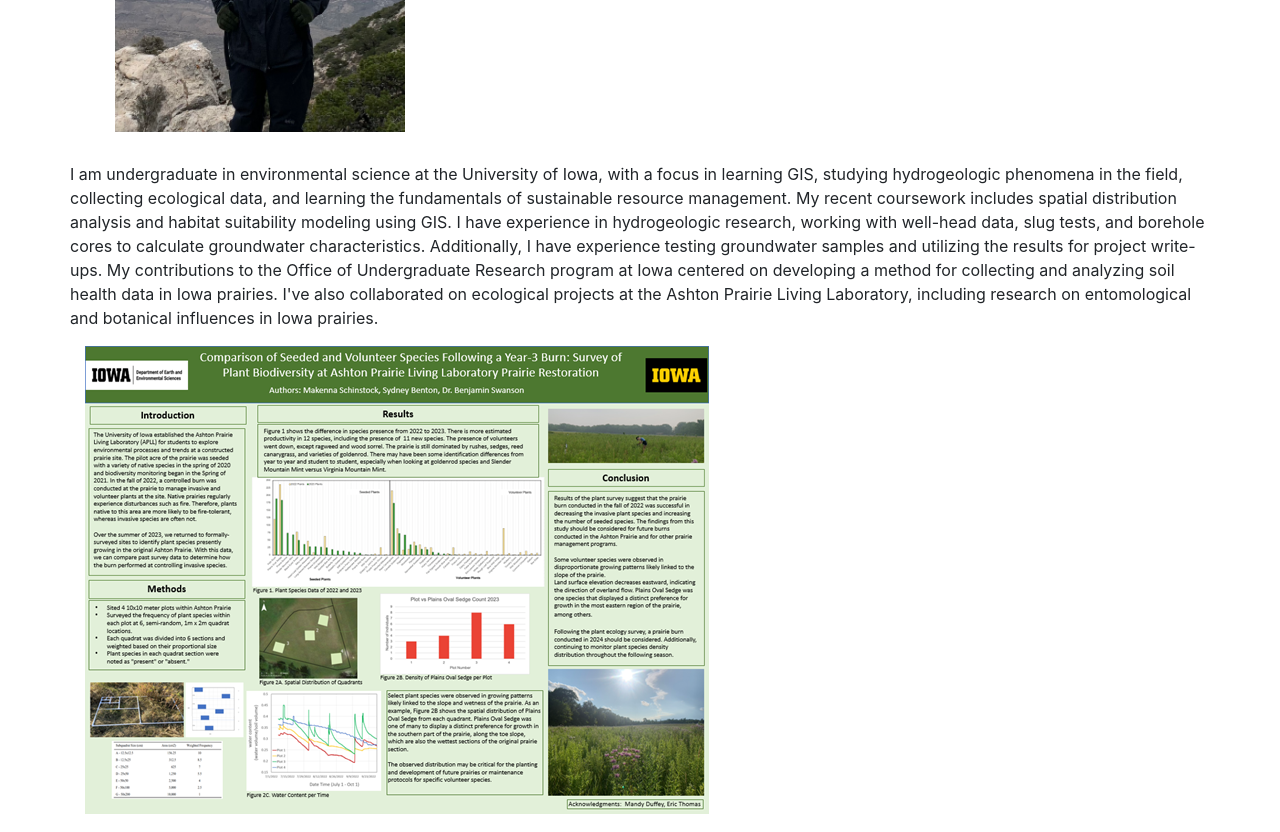
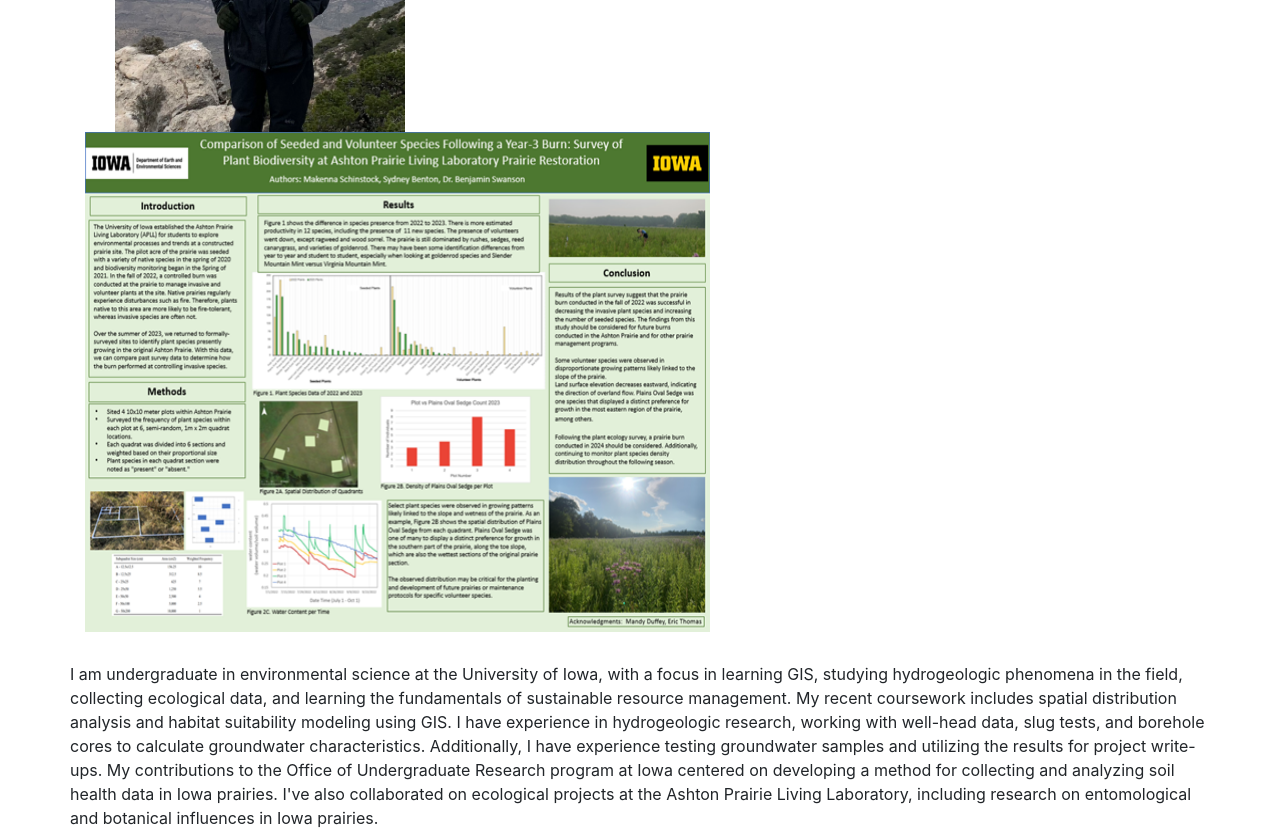
Before and after one commit to geog3540/sbnton, a website: page shortbio.html in a window 1280 px wide. Shown: the part 420-1252 px from the top of the page. Drawn offline with Linux system fonts and the light colour scheme.

Commit message:
Update shortbio.html

```diff
--- a/shortbio.html
+++ b/shortbio.html
@@ -59,6 +59,7 @@
       <div class="row">
         <div class="col-lg-4 col-sm-6 portfolio-item text-center">
           <img class = "card-image-top" src="Images/Me.jpeg" alt="" width="290" height="400">
+		  <img class = "card-image-top" src="Images/FURF.png" alt="" width="625" height="500">
         </div>
         <p class="card-text"> I am undergraduate in environmental science at the University of Iowa, with a focus in learning GIS, studying hydrogeologic phenomena in the field, collecting ecological data, and learning the fundamentals of sustainable resource management. My recent coursework includes spatial distribution analysis and habitat suitability modeling using GIS. I have experience in hydrogeologic research, working with well-head data, slug tests, and borehole cores to calculate groundwater characteristics. Additionally, I have experience testing groundwater samples and utilizing the results for project write-ups. My contributions to the Office of Undergraduate Research program at Iowa centered on developing a method for collecting and analyzing soil health data in Iowa prairies. I've also collaborated on ecological projects at the Ashton Prairie Living Laboratory, including research on entomological and botanical influences in Iowa prairies.
         </p>
```
